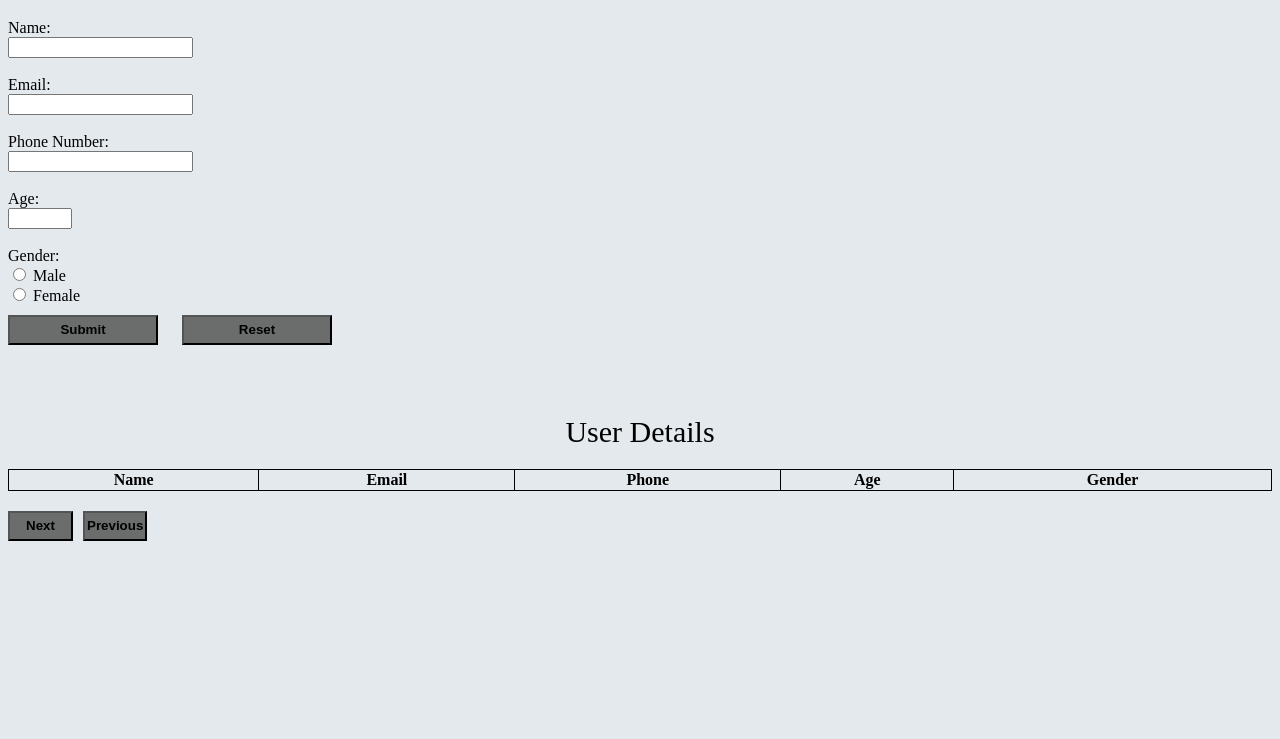
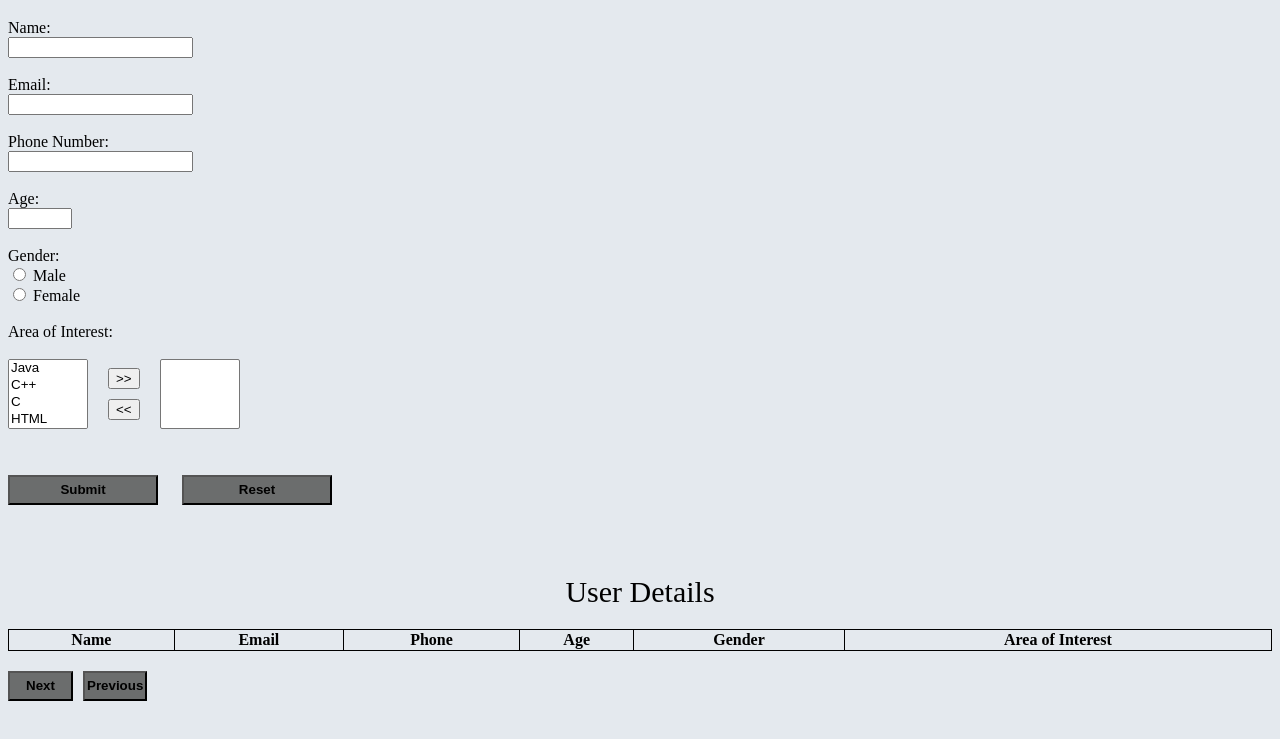
Before and after one commit to kajalbabu/FormValidation, a plain HTML site: page index.html in a window 1280 px wide. Shown: the part 61-800 px from the top of the page. Drawn offline with Linux system fonts and the light colour scheme.

Commit message:
added area of interest

```diff
--- a/index.html
+++ b/index.html
@@ -13,18 +13,41 @@
     <form  id="user_form" onsubmit="formSubmission(); return false;">
       <label for="name">Name:</label><br>
       <input id="user_name" type="text" name="name" required pattern="[A-Za-z ]{1,}$" onkeypress="return allowOnlyLetters(event)"/><br /><br />
+
       <label for="mail">Email:</label><br>
       <input id="user_mail" type="email" name="mail" required /><br /><br />
+
       <label for="phone">Phone Number:</label><br>
       <input id="user_phone" type="text" name="phone" required pattern="[6-9]{1}[0-9]{9}" onkeypress="return isNumberKey(event)"/><br /><br />
-      <label for="fname">Age:</label><br>
+
+      <label for="age">Age:</label><br>
       <input id="user_age" type="number" name="age" required min="1" max="120" step="1"/><br /><br />
 
       <label for="gender">Gender:</label><br>
       <input type="radio" id="male" name="gender" value="male" required>
       <label for="gender">Male</label><br>
       <input type="radio" id="female" name="gender" value="female" >
-      <label for="gender">Female</label><br>
+      <label for="gender">Female</label><br><br>
+
+      <label for="interest">Area of Interest:</label><br><br>
+      <div class="body_interest">
+      <select name="interest" id="areaOfInterest" multiple>
+      <option value="Java">Java</option>
+      <option value="C++">C++</option>
+      <option value="C">C</option>
+      <option value="HTML">HTML</option>
+      <option value="CSS">CSS</option>
+      <option value="JavaScript">JavaScript</option>
+
+      </select>
+      <div class="move_button">
+      <input class="move" onclick="addTo_list()" value=">>" type="button">
+      <input class="move" onclick="addFrom_list()" value="<<" type="button">
+      </div>
+      <select name="interest" id="areaOfInterestDest"  multiple></select>
+
+    </div>
+      <br><br>
 
       <input id="user_submit" type="submit" value="Submit" />
       <input id="user_reset" type="reset" value="Reset"/>
@@ -39,6 +62,7 @@
         <th>Phone</th>
         <th>Age</th>
         <th>Gender</th>
+        <th>Area of Interest</Area></th>
       </tr>
     </thead>
       <tbody id="table_body">
--- a/script.js
+++ b/script.js
@@ -26,6 +26,7 @@ function formSubmission() {
   user_obj.mail = document.getElementById("user_mail").value;
   user_obj.phone = document.getElementById("user_phone").value;
   user_obj.age = document.getElementById("user_age").value;
+
   if(document.getElementById("male").checked){
       user_obj.gender=document.getElementById("male").value;
   }
@@ -33,10 +34,14 @@ function formSubmission() {
     user_obj.gender=document.getElementById("female").value;
   }
 
-  //console.log(user_obj.gender);
+  var interested= document.getElementById("areaOfInterestDest");
+  const result=[]
+  for(var i=interested.options.length-1;i>=0;i--){
+    result.push(interested.options[i].value);
+  }
+  user_obj.interest=result;
   entries.push(user_obj);
   displayUser();
-  console.log(entries);
   //document.getElementById("user_form").reset();
 }
 
@@ -53,11 +58,13 @@ function displayUser() {
       let c3 = row.insertCell(2);
       let c4 = row.insertCell(3);
       let c5 = row.insertCell(4);
+      let c6 = row.insertCell(5);
       c1.innerHTML = user.name;
       c2.innerHTML = user.mail;
       c3.innerHTML = user.phone;
       c4.innerHTML = user.age;
       c5.innerHTML = user.gender;
+      c6.innerHTML = user.interest;
     }
   });
 
@@ -99,6 +106,41 @@ document.getElementById("user_age").addEventListener("change", function () {
   }
 });
 
+function addTo_list(){
+var sourceList= document.getElementById("areaOfInterest");
+var destinationList= document.getElementById("areaOfInterestDest");
+  for( var i=sourceList.options.length-1;i>=0;i--)	{
+    if(sourceList.options[i].selected){
+      addOption(destinationList, sourceList.options[i].value, sourceList.options[i].text);
+      removeOption(sourceList, i);
+    }
+  }
+}
+
+function addOption(selectElement, value, text){
+  var newOption= document.createElement('option');
+  newOption.value=value;
+  newOption.text=text;
+  selectElement.add(newOption);
+  // for(var i=selectElement.options.length-1;i>=0;i--){
+  //   console.log(selectElement.options[i].value)
+  // }
+}
+
+function removeOption(selectElement, index){
+  selectElement.remove(index);
+}
+
+function addFrom_list(){
+  var sourceList= document.getElementById("areaOfInterestDest");
+  var destinationList= document.getElementById("areaOfInterest");
+  for(var i=sourceList.options.length-1;i>=0;i--){
+    if(sourceList.options[i].selected){
+      addOption(destinationList, sourceList.options[i].value, sourceList.options[i].text);
+      removeOption(sourceList, i);
+    }
+  }
+}
 // function goBack(){
 //   window.location.href="index.html";
 // }
--- a/style.css
+++ b/style.css
@@ -20,6 +20,11 @@ tr:nth-child(even) {
 
     /* background-color:rgb(185, 185, 228); */
 }
+/* #user_form{
+  display: flex;
+  flex-direction: column;
+  align-items: center;
+} */
 form{
   overflow-x: auto;
   overflow-y: auto;
@@ -30,6 +35,7 @@ form{
   height: 30px;
   font-weight: bold;
   background-color: rgba(32, 32, 29, 0.61);
+  cursor: pointer;
 }
 #user_reset{
   margin-right: 20px;
@@ -38,6 +44,7 @@ form{
   font-weight: bold;
   background-color:rgba(32, 32, 29, 0.61);
   margin-top: 10px;
+  cursor: pointer;
 }
 body{
   background-color: rgb(228, 233, 238);
@@ -58,6 +65,7 @@ caption{
   background-color:rgba(32, 32, 29, 0.61);
   margin-top: 20px;
   padding: 2px;
+  cursor: pointer;
 }
 #prevButton{
   height: 30px;
@@ -65,9 +73,29 @@ caption{
   background-color:rgba(32, 32, 29, 0.61);
   margin-top: 20px;
   padding: 2px;
+  cursor: pointer;
 }
 .page_button{
   display: flex;
   flex-wrap: wrap;
   gap: 10px;
 }
+.move_button{
+  display: flex;
+  flex-direction: column;
+  justify-content: center;
+  gap: 10px;
+}
+.move{
+  cursor: pointer;
+}
+.body_interest{
+  display: flex;
+  gap: 20px;
+}
+#areaOfInterest{
+  min-width: 80px;
+}
+#areaOfInterestDest{
+  min-width: 80px;
+}
```
